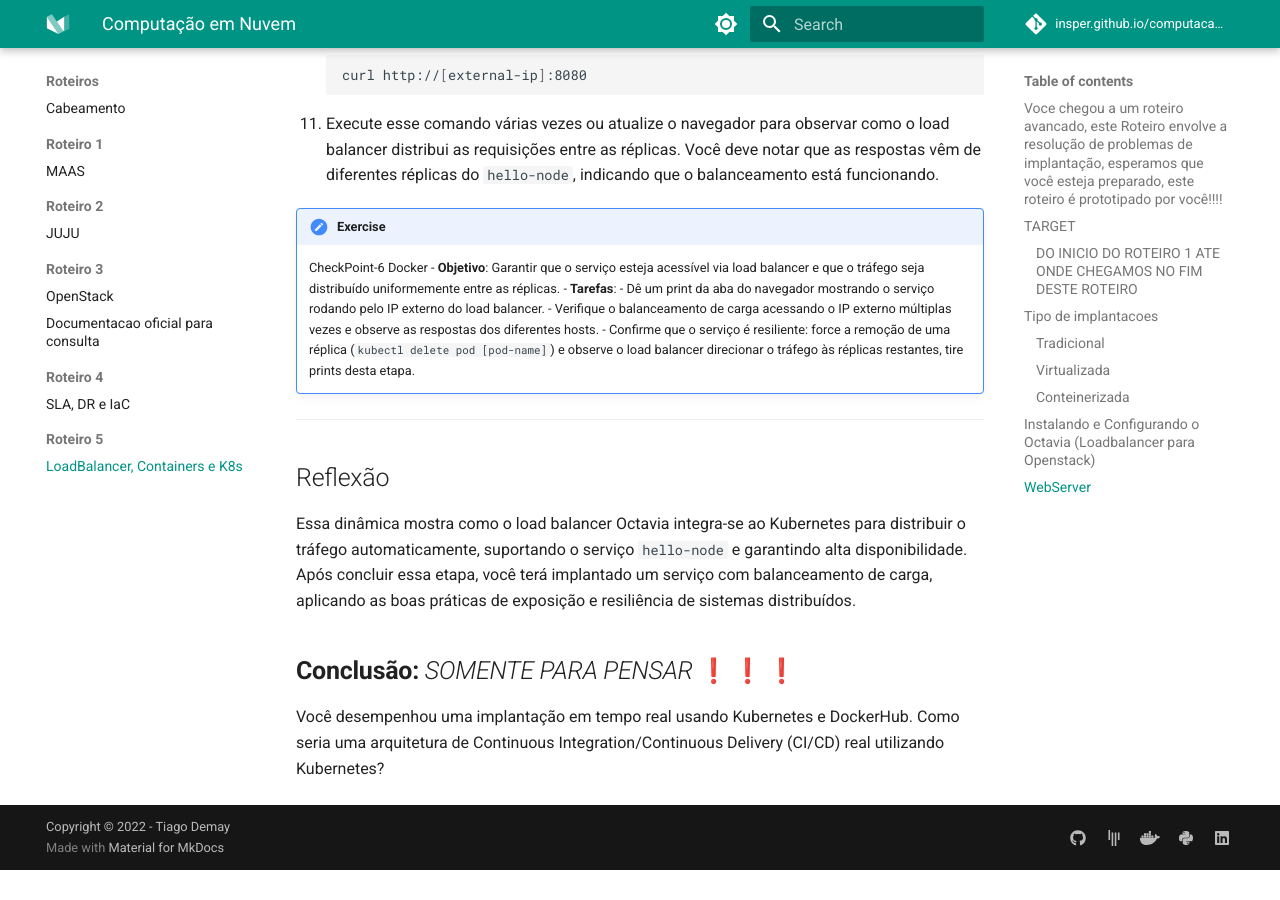
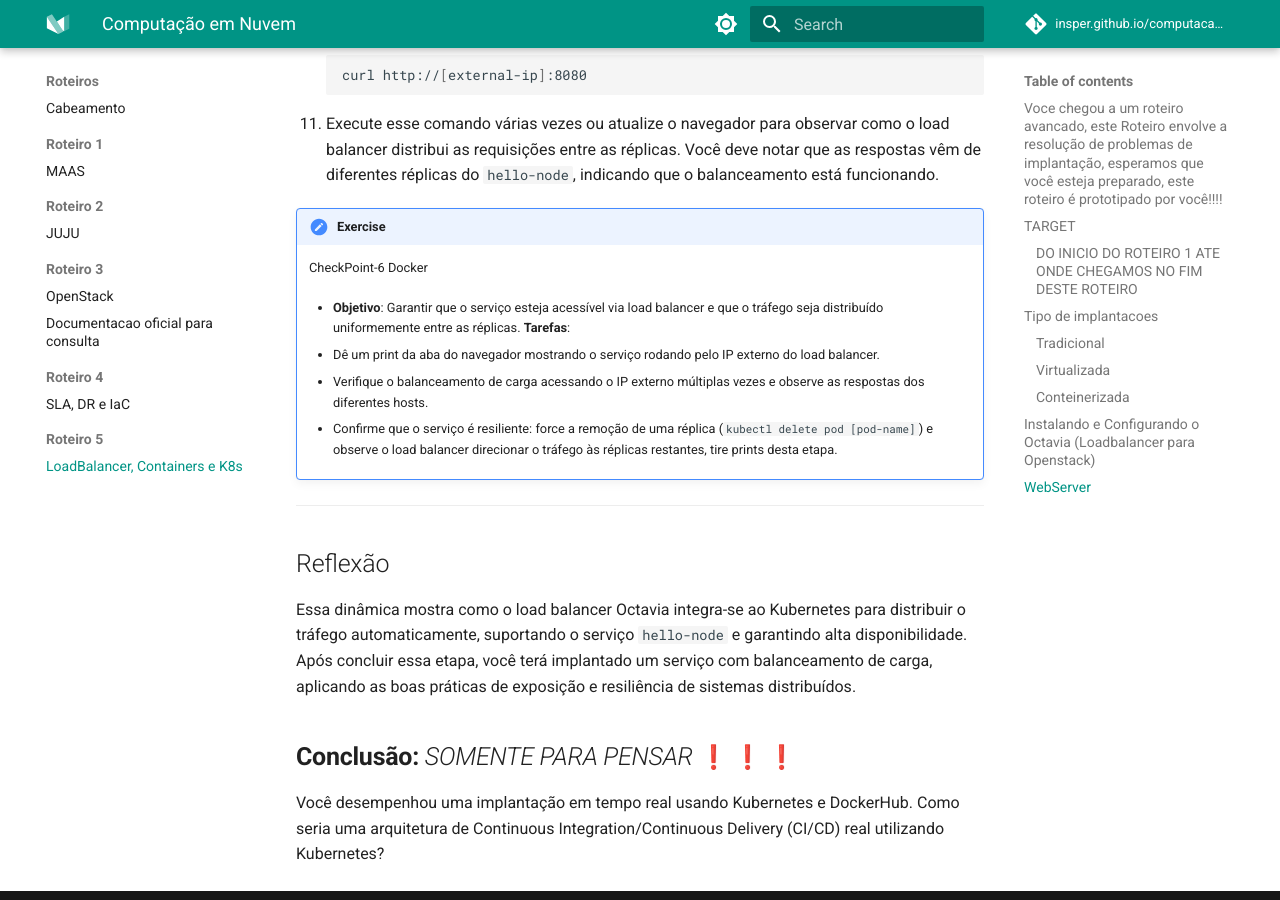
Before and after one commit to Insper/computacao-nuvem, an MkDocs documentation site: the page built from docs/roteiros/5.K8s.md, in a window 1280 px wide and 900 px high, scrolled down 10067 px. Built offline with MkDocs 1.6.1 and Material for MkDocs 9.7.7, drawn with Linux system fonts in a browser that asks for light colours; nearby versions of some CDN libraries; emoji names are drawn with the system emoji font; comment, search, counter and statistics services are not loaded; before the commit the page ends 10937 px from its top, so only the background shows below that.

Commit message:
format checkpoint 6

```diff
--- a/docs/roteiros/5.K8s.md
+++ b/docs/roteiros/5.K8s.md
@@ -382,10 +382,13 @@ Distribuir o tráfego de entrada entre as réplicas do serviço **hello-node** e
 
 !!! exercise
     CheckPoint-6 Docker
-    - **Objetivo**: Garantir que o serviço esteja acessível via load balancer e que o   tráfego seja distribuído uniformemente entre as réplicas.
-    - **Tarefas**:
+
+    - **Objetivo**: Garantir que o serviço esteja acessível via load balancer e que o   tráfego seja distribuído uniformemente entre as réplicas. **Tarefas**:
+
       - Dê um print da aba do navegador mostrando o serviço rodando pelo IP externo do load balancer.
+
       - Verifique o balanceamento de carga acessando o IP externo múltiplas vezes e observe as respostas dos diferentes hosts.
+
       - Confirme que o serviço é resiliente: force a remoção de uma réplica (`kubectl delete pod [pod-name]`) e observe o load balancer direcionar o tráfego às réplicas restantes, tire prints desta etapa.
 
 ---
```
